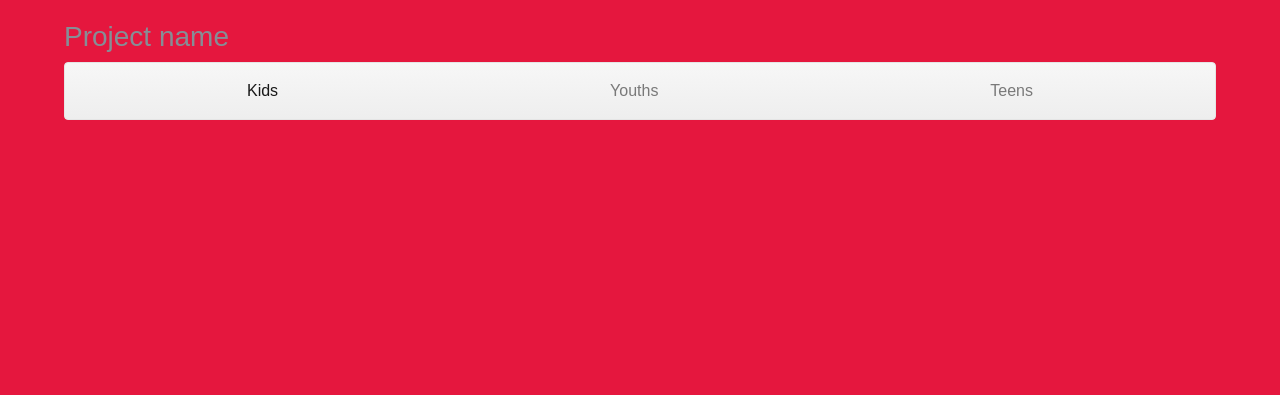
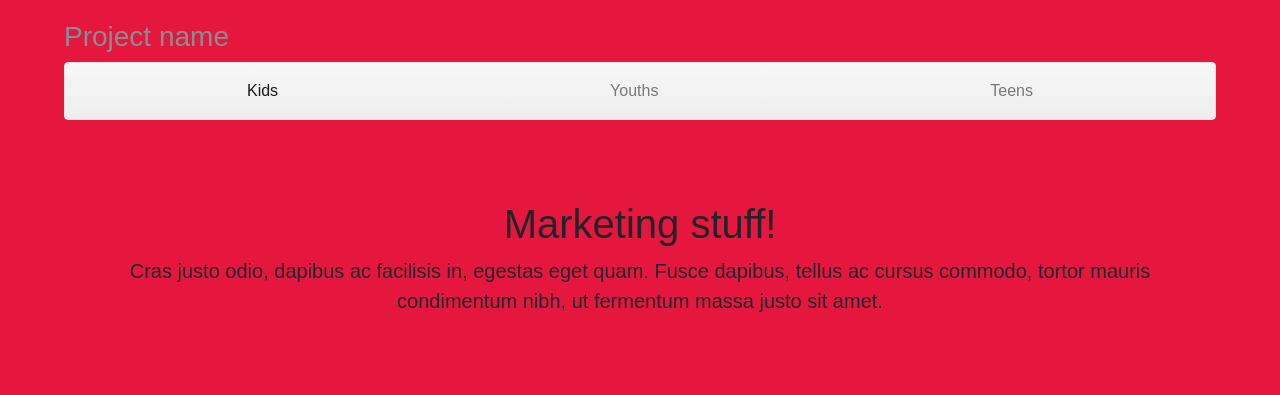
Before and after one commit to nicholas-ruscillo/CLICKSPICKS2, a CodeIgniter app: the page made by application/views/templates/header.php in a window 1280 px wide. Shown: the top 395 px of the page. Run offline with CodeIgniter, Linux system fonts and the light colour scheme; data that the repository does not hold is empty.

Commit message:
adding jumbotron element to header

```diff
--- a/application/views/templates/header.php
+++ b/application/views/templates/header.php
@@ -49,3 +49,9 @@
         </header>
 
       <main role="main">
+
+        <!-- Jumbotron -->
+        <div class="jumbotron">
+            <h1>Marketing stuff!</h1>
+            <p class="lead">Cras justo odio, dapibus ac facilisis in, egestas eget quam. Fusce dapibus, tellus ac cursus commodo, tortor mauris condimentum nibh, ut fermentum massa justo sit amet.</p>
+        </div>
```
